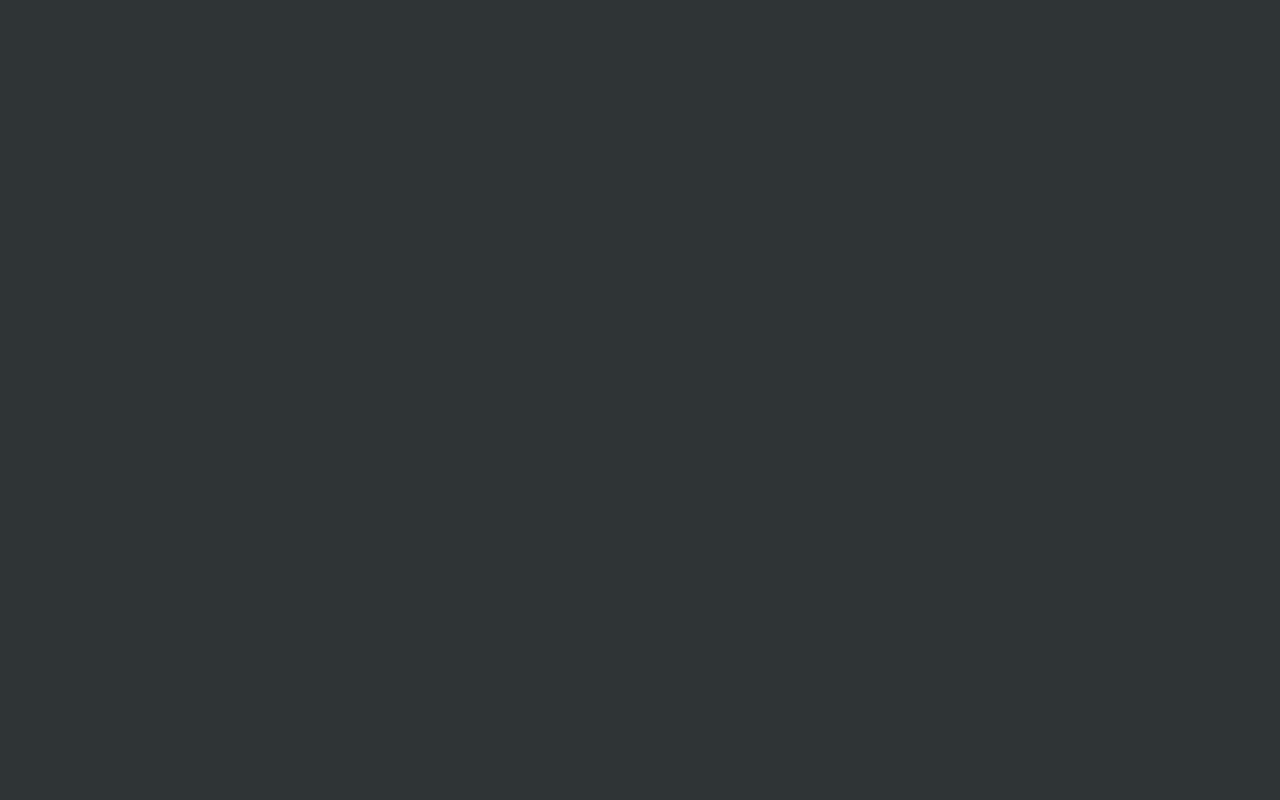
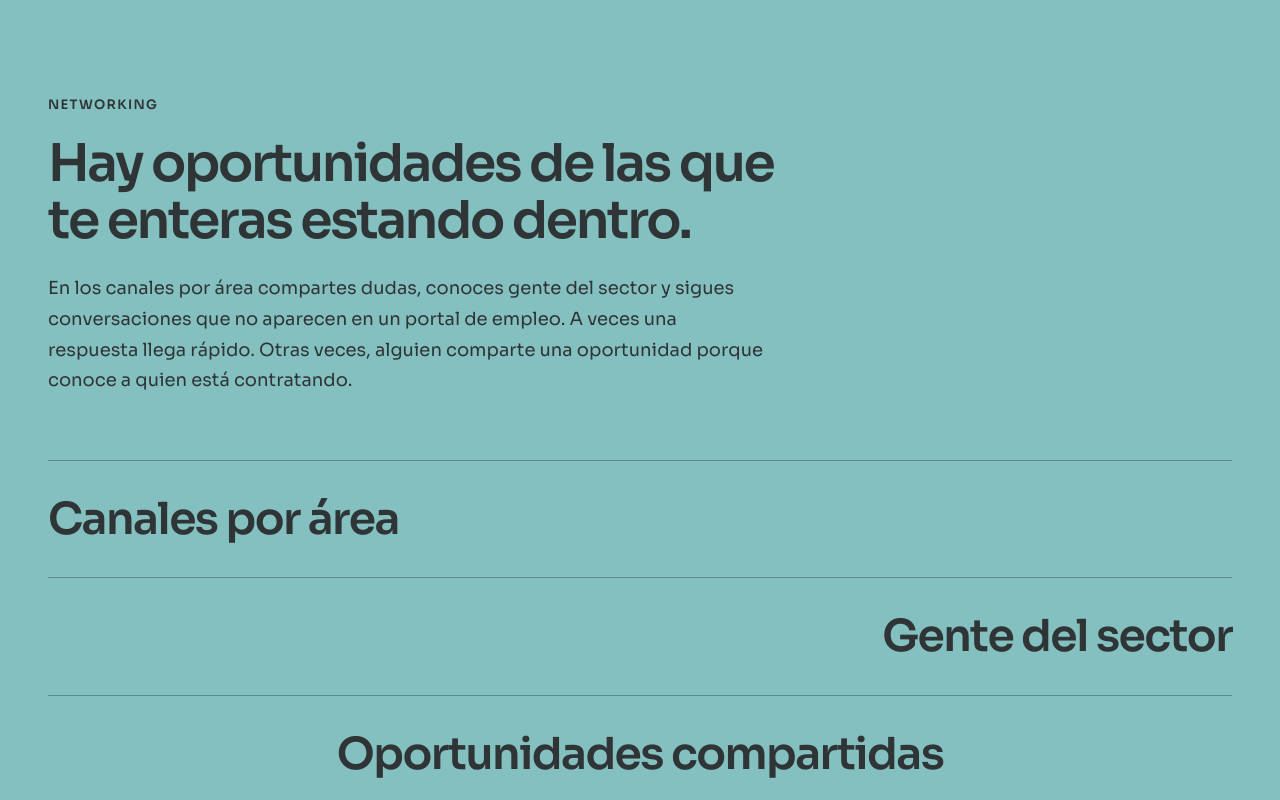
Before and after one commit to Blackpachamame/landing-techtojob, a Next.js app: page / in a window 1280 px wide. Shown: the part 4120-4920 px from the top of the page. Before the commit the page ends 4086 px from the top, so only its background shows below. Built offline with nearby package versions, Linux system fonts and the light colour scheme; no server answers.

Commit message:
feat: build networking section

```diff
--- a/messages/es.json
+++ b/messages/es.json
@@ -119,7 +119,17 @@
       }
     ]
   },
-  "Networking": {},
+  "Networking": {
+    "eyebrow": "Networking",
+    "title": "Hay oportunidades de las que te enteras estando dentro.",
+    "description": "En los canales por área compartes dudas, conoces gente del sector y sigues conversaciones que no aparecen en un portal de empleo. A veces una respuesta llega rápido. Otras veces, alguien comparte una oportunidad porque conoce a quien está contratando.",
+    "note": "No todo empieza con una candidatura. A veces empieza con una conversación.",
+    "signals": [
+      "Canales por área",
+      "Gente del sector",
+      "Oportunidades compartidas"
+    ]
+  },
   "Testimonials": {},
   "News": {},
   "Newsletter": {},
--- a/src/app/page.tsx
+++ b/src/app/page.tsx
@@ -2,6 +2,7 @@ import Header from "@/components/layout/Header";
 import Companies from "@/components/sections/Companies";
 import Hero from "@/components/sections/Hero";
 import HowItWorks from "@/components/sections/HowItWorks";
+import Networking from "@/components/sections/Networking";
 import Talent from "@/components/sections/Talent";
 import Tournaments from "@/components/sections/Tournaments";
 
@@ -15,6 +16,7 @@ export default function HomePage() {
         <Talent />
         <Companies />
         <Tournaments />
+        <Networking />
       </main>
     </>
   );
--- /dev/null
+++ b/src/components/sections/Networking.tsx
@@ -0,0 +1,45 @@
+import messages from "../../../messages/es.json";
+
+export default function Networking() {
+  const content = messages.Networking;
+
+  return (
+    <section
+      id="networking"
+      aria-labelledby="networking-title"
+      className="bg-brand-mint py-20 text-brand-dark md:py-24 lg:py-30 xl:py-32"
+    >
+      <div className="page-container">
+        <div>
+          <p className="mb-5 text-[13px] leading-relaxed font-semibold tracking-[0.1em] uppercase">
+            {content.eyebrow}
+          </p>
+          <h2
+            id="networking-title"
+            className="max-w-240 text-[34px] leading-[1.1] font-semibold tracking-[-0.045em] text-balance md:text-5xl xl:text-[52px]"
+          >
+            {content.title}
+          </h2>
+          <p className="mt-6 max-w-180 text-base leading-[1.7] md:text-lg">
+            {content.description}
+          </p>
+        </div>
+
+        <ul className="m-0 mt-12 list-none border-y border-brand-dark/40 p-0 md:mt-16">
+          {content.signals.map((signal) => (
+            <li
+              key={signal}
+              className="border-brand-dark/40 py-6 text-[28px] leading-[1.2] font-semibold tracking-[-0.035em] not-first:border-t md:py-8 md:text-4xl lg:text-[40px] lg:[&:nth-child(2)]:text-right lg:[&:nth-child(3)]:text-center xl:text-[44px]"
+            >
+              {signal}
+            </li>
+          ))}
+        </ul>
+
+        <p className="mt-10 max-w-200 text-xl leading-relaxed font-semibold tracking-[-0.025em] text-balance md:mt-12 md:text-2xl">
+          {content.note}
+        </p>
+      </div>
+    </section>
+  );
+}
```
